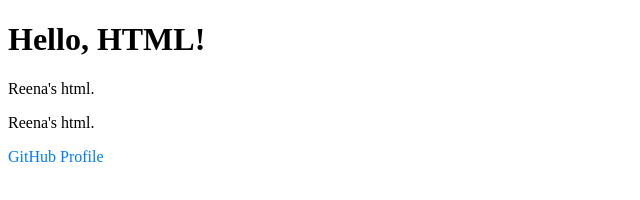
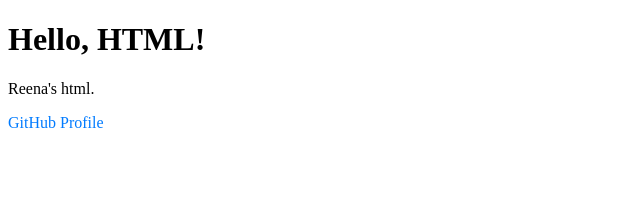
Before and after one commit to Rz454/week1-hello, a plain HTML site: page index.html in a window 1280 px wide. Shown: the whole page, without its empty margins (0-640 px from the left). Drawn offline with Linux system fonts and the light colour scheme.

Commit message:
fixed index

```diff
--- a/index.html
+++ b/index.html
@@ -8,7 +8,6 @@
   <body>
     <h1>Hello, HTML!</h1>
     <p>Reena's html.</p>
-    <p>Reena's html.</p>
     <p><a href="bio.html" style="color:#007bff; text-decoration:none;">GitHub Profile</a></p>
   </body>
 </html>
```
